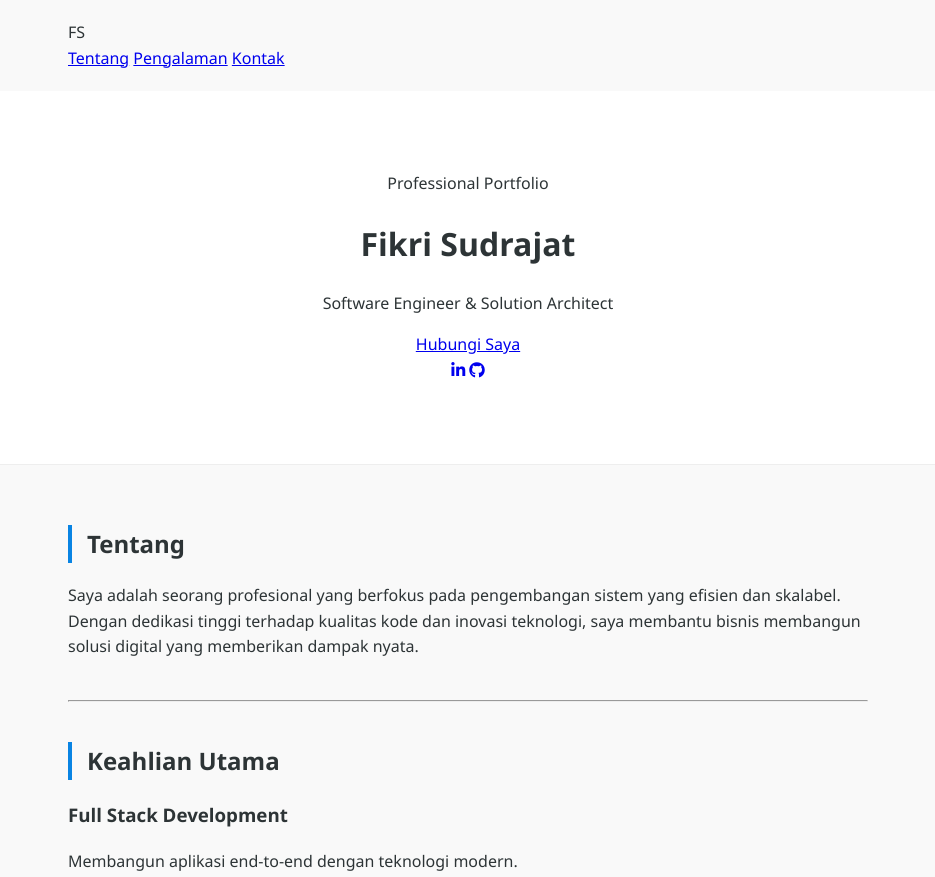
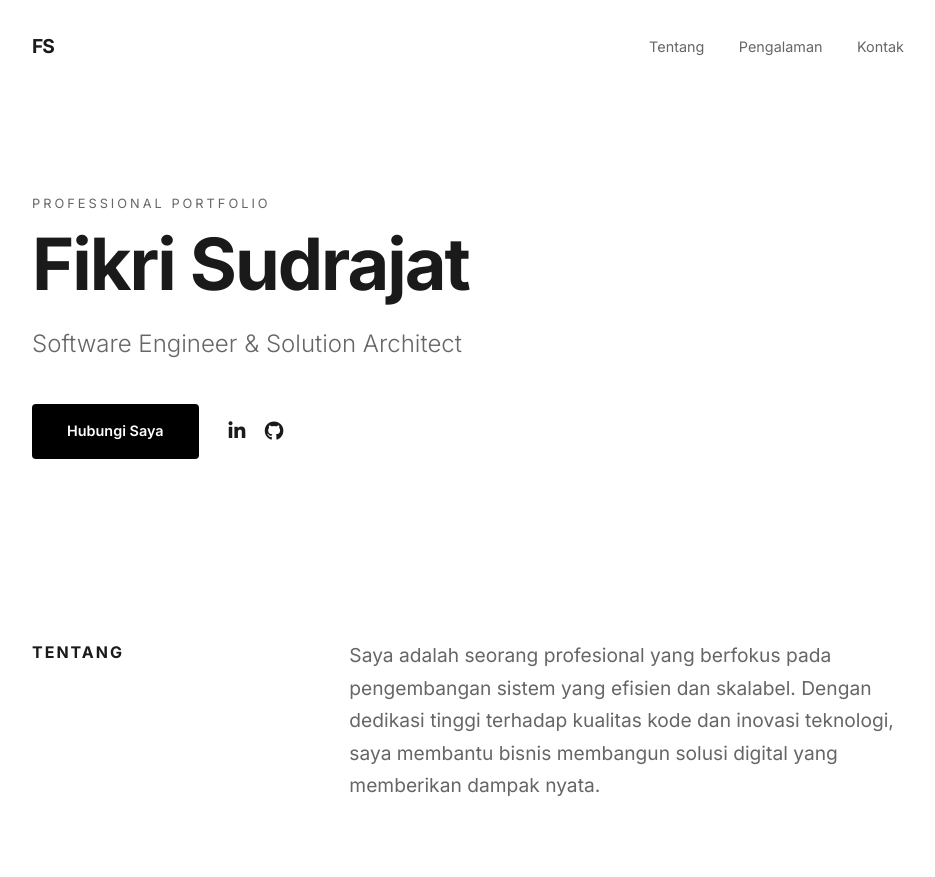
Before and after one commit to fkrsu/web, a plain HTML site: page index.html in a window 1280 px wide. Shown: the top 877 px of the page, without its empty margins (172-1107 px from the left). Drawn offline with Linux system fonts and the light colour scheme.

Commit message:
Update style.css

```diff
--- a/style.css
+++ b/style.css
@@ -1,79 +1,168 @@
 :root {
-    --primary-color: #2d3436;
-    --accent-color: #0984e3;
-    --text-color: #636e72;
-    --bg-color: #f9f9f9;
+    --bg: #ffffff;
+    --text-main: #1a1a1a;
+    --text-muted: #666666;
+    --accent: #000000;
+    --border: #ececec;
+}
+
+* {
+    box-sizing: border-box;
+    margin: 0;
+    padding: 0;
+}
+
+html {
+    scroll-behavior: smooth;
 }
 
 body {
-    font-family: 'Segoe UI', Tahoma, Geneva, Verdana, sans-serif;
-    line-height: 1.6;
-    margin: 0;
-    color: var(--primary-color);
-    background-color: var(--bg-color);
+    font-family: 'Inter', sans-serif;
+    background-color: var(--bg);
+    color: var(--text-main);
+    line-height: 1.7;
 }
 
 .container {
-    max-width: 800px;
+    max-width: 1000px;
     margin: 0 auto;
-    padding: 20px;
+    padding: 0 5%;
 }
 
-header {
-    background: white;
-    padding: 60px 0;
-    text-align: center;
-    border-bottom: 1px solid #eee;
+/* Navigation */
+nav {
+    padding: 30px 0;
 }
 
-.profile-info h1 {
-    font-size: 2.5rem;
+.nav-wrapper {
+    display: flex;
+    justify-content: space-between;
+    align-items: center;
+}
+
+.logo {
+    font-weight: 700;
+    font-size: 1.2rem;
+    letter-spacing: -1px;
+}
+
+.nav-links a {
+    text-decoration: none;
+    color: var(--text-muted);
+    font-size: 0.9rem;
+    margin-left: 30px;
+    transition: color 0.2s;
+}
+
+.nav-links a:hover {
+    color: var(--accent);
+}
+
+/* Header / Hero */
+header {
+    padding: 100px 0;
+}
+
+.greeting {
+    font-size: 0.8rem;
+    text-transform: uppercase;
+    letter-spacing: 3px;
+    color: var(--text-muted);
+    display: block;
     margin-bottom: 10px;
 }
 
-.tagline {
-    font-size: 1.2rem;
-    color: var(--accent-color);
-    font-weight: 500;
-}
-
-.social-links a {
-    font-size: 1.5rem;
-    margin: 0 10px;
-    color: var(--primary-color);
-    transition: color 0.3s;
-}
-
-.social-links a:hover {
-    color: var(--accent-color);
-}
-
-section {
-    margin: 40px 0;
-}
-
-h2 {
-    border-left: 4px solid var(--accent-color);
-    padding-left: 15px;
+h1 {
+    font-size: clamp(3rem, 8vw, 4.5rem);
+    font-weight: 700;
+    letter-spacing: -2px;
+    line-height: 1.1;
     margin-bottom: 20px;
 }
 
-.skills-grid {
-    display: flex;
-    flex-wrap: wrap;
-    gap: 10px;
+.role {
+    font-size: 1.5rem;
+    color: var(--text-muted);
+    font-weight: 300;
+    margin-bottom: 40px;
 }
 
-.skills-grid span {
-    background: #dfe6e9;
-    padding: 8px 15px;
-    border-radius: 20px;
+.cta-group {
+    display: flex;
+    align-items: center;
+    gap: 30px;
+}
+
+.btn.primary {
+    background: var(--accent);
+    color: white;
+    padding: 15px 35px;
+    text-decoration: none;
+    font-weight: 600;
     font-size: 0.9rem;
+    border-radius: 4px;
+    transition: opacity 0.2s;
+}
+
+.btn.primary:hover {
+    opacity: 0.8;
+}
+
+.social-minimal a {
+    color: var(--text-main);
+    font-size: 1.2rem;
+    margin-right: 15px;
+}
+
+/* Sections */
+.section {
+    padding: 80px 0;
+}
+
+.section-grid {
+    display: grid;
+    grid-template-columns: 1fr 2fr;
+    gap: 40px;
+}
+
+.section-title h2 {
+    font-size: 1rem;
+    text-transform: uppercase;
+    letter-spacing: 2px;
+}
+
+.section-content p {
+    font-size: 1.2rem;
+    color: var(--text-muted);
+}
+
+.expertise-list .item {
+    margin-bottom: 30px;
+}
+
+.expertise-list h3 {
+    margin-bottom: 10px;
+}
+
+hr {
+    border: 0;
+    border-top: 1px solid var(--border);
 }
 
 footer {
-    text-align: center;
-    padding: 40px 0;
-    font-size: 0.8rem;
-    color: var(--text-color);
-  }
+    padding: 60px 0;
+    border-top: 1px solid var(--border);
+    color: var(--text-muted);
+    font-size: 0.85rem;
+}
+
+/* Responsive */
+@media (max-width: 768px) {
+    .section-grid {
+        grid-template-columns: 1fr;
+    }
+
+    h1 {
+        font-size: 3.5rem;
+    }
+    }
```
